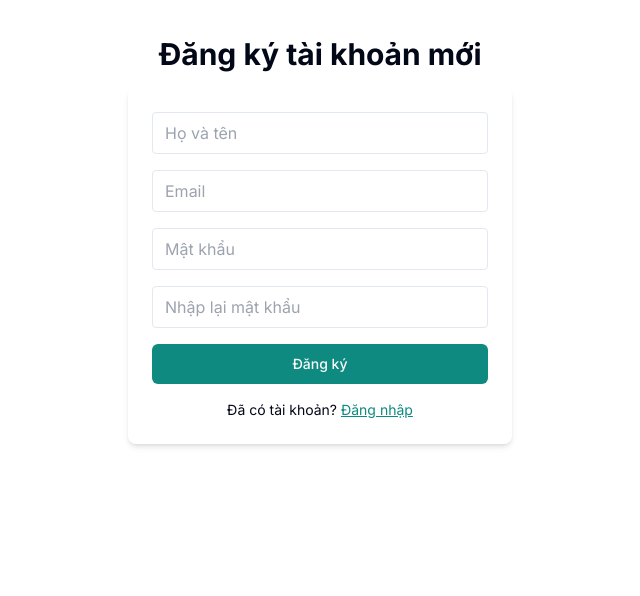
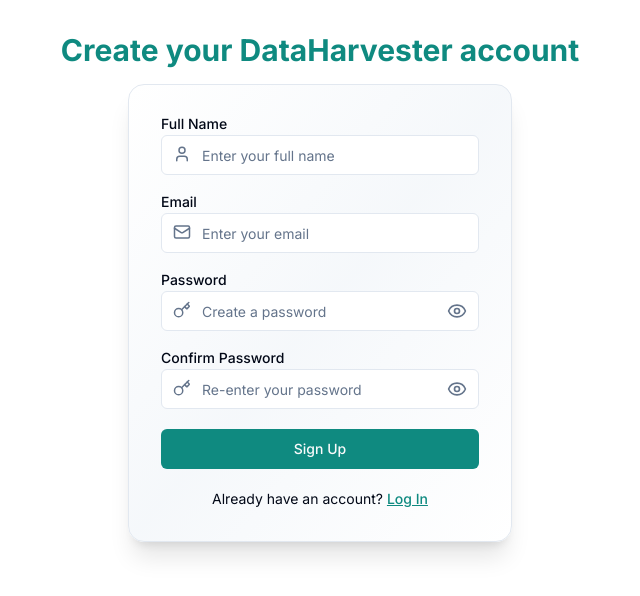
Before and after one commit to luongvietan/DataHarvester, a React (Vite) app: page /signup in a window 1280 px wide. Shown: the top 596 px of the page, without its empty margins (320-960 px from the left). Built offline with nearby package versions, Linux system fonts and the light colour scheme.

Commit message:
Refactor: Improve login/signup UI and translate to English
Refactor the login and signup pages to improve the UI and translate all text to English.

```diff
--- a/src/pages/Login.tsx
+++ b/src/pages/Login.tsx
@@ -1,33 +1,72 @@
 
 import { Link } from "react-router-dom";
 import { Button } from "@/components/ui/button";
+import { Input } from "@/components/ui/input";
+import { Label } from "@/components/ui/label";
+import { Mail, Key, Eye, EyeOff, LogIn } from "lucide-react";
+import { useState } from "react";
 
 const Login = () => {
+  const [showPassword, setShowPassword] = useState(false);
+
   return (
     <main className="min-h-[60vh] flex flex-col items-center justify-center px-4 py-8 animate-fade-in">
-      <h1 className="text-3xl font-bold mb-4">Đăng nhập DataHarvester</h1>
-      <div className="w-full max-w-sm space-y-4 p-6 rounded-lg bg-card shadow-md">
-        <form className="space-y-4">
-          {/* Sẽ bổ sung input sau */}
-          <input
-            className="w-full px-3 py-2 border rounded"
-            placeholder="Email"
-            type="email"
-            required
-          />
-          <input
-            className="w-full px-3 py-2 border rounded"
-            placeholder="Mật khẩu"
-            type="password"
-            required
-          />
-          <Button type="submit" className="w-full">Đăng nhập</Button>
+      <h1 className="text-3xl font-bold mb-4 text-center text-primary">Sign in to DataHarvester</h1>
+      <div className="w-full max-w-sm p-8 rounded-2xl bg-gradient-to-br from-card/80 via-secondary/70 to-background/70 shadow-xl glass-morphism border border-border">
+        <form className="space-y-6">
+          <div>
+            <Label htmlFor="email" className="mb-1 block">Email</Label>
+            <div className="relative">
+              <Mail className="absolute left-3 top-2.5 text-muted-foreground" size={18} />
+              <Input
+                className="pl-10"
+                id="email"
+                name="email"
+                type="email"
+                placeholder="Enter your email"
+                autoComplete="email"
+                required
+              />
+            </div>
+          </div>
+          <div>
+            <Label htmlFor="password" className="mb-1 block">Password</Label>
+            <div className="relative">
+              <Key className="absolute left-3 top-2.5 text-muted-foreground" size={18} />
+              <Input
+                className="pl-10 pr-10"
+                id="password"
+                name="password"
+                type={showPassword ? "text" : "password"}
+                placeholder="Enter your password"
+                autoComplete="current-password"
+                required
+              />
+              <button
+                type="button"
+                tabIndex={-1}
+                onClick={() => setShowPassword((s) => !s)}
+                className="absolute right-3 top-2.5 text-muted-foreground"
+                aria-label={showPassword ? "Hide password" : "Show password"}
+              >
+                {showPassword ? <EyeOff size={20} /> : <Eye size={20} />}
+              </button>
+            </div>
+          </div>
+          <Button type="submit" className="w-full gap-2">
+            <LogIn className="inline-block" size={18} />
+            Sign In
+          </Button>
         </form>
-        <div className="flex flex-col gap-2 text-sm text-center">
-          <Link to="/forgot-password" className="text-primary underline">Quên mật khẩu?</Link>
+        <div className="flex flex-col gap-2 text-sm text-center mt-5">
+          <Link to="/forgot-password" className="text-primary underline font-medium hover:text-primary/80 transition-colors">
+            Forgot password?
+          </Link>
           <span>
-            Chưa có tài khoản?{" "}
-            <Link className="text-primary underline" to="/signup">Đăng ký</Link>
+            Don&apos;t have an account?{" "}
+            <Link className="text-primary underline font-medium hover:text-primary/80" to="/signup">
+              Sign Up
+            </Link>
           </span>
         </div>
       </div>
--- a/src/pages/Signup.tsx
+++ b/src/pages/Signup.tsx
@@ -1,43 +1,107 @@
 
 import { Link } from "react-router-dom";
 import { Button } from "@/components/ui/button";
+import { Input } from "@/components/ui/input";
+import { Label } from "@/components/ui/label";
+import { User, Mail, Key, Eye, EyeOff } from "lucide-react";
+import { useState } from "react";
 
 const Signup = () => {
+  const [showPassword, setShowPassword] = useState(false);
+  const [showConfirm, setShowConfirm] = useState(false);
+
   return (
     <main className="min-h-[60vh] flex flex-col items-center justify-center px-4 py-8 animate-fade-in">
-      <h1 className="text-3xl font-bold mb-4">Đăng ký tài khoản mới</h1>
-      <div className="w-full max-w-sm space-y-4 p-6 rounded-lg bg-card shadow-md">
-        <form className="space-y-4">
-          {/* Sẽ bổ sung input sau */}
-          <input
-            className="w-full px-3 py-2 border rounded"
-            placeholder="Họ và tên"
+      <h1 className="text-3xl font-bold mb-4 text-center text-primary">Create your DataHarvester account</h1>
+      <div className="w-full max-w-sm p-8 rounded-2xl bg-gradient-to-br from-card/80 via-secondary/70 to-background/70 shadow-xl glass-morphism border border-border">
+        <form className="space-y-5">
+          <div>
+            <Label htmlFor="name" className="mb-1 block">Full Name</Label>
+            <div className="relative">
+              <User className="absolute left-3 top-2.5 text-muted-foreground" size={18} />
+              <Input
+                className="pl-10"
+                id="name"
+                name="name"
                 type="text"
+                placeholder="Enter your full name"
+                autoComplete="name"
                 required
               />
-          <input
-            className="w-full px-3 py-2 border rounded"
-            placeholder="Email"
+            </div>
+          </div>
+          <div>
+            <Label htmlFor="email" className="mb-1 block">Email</Label>
+            <div className="relative">
+              <Mail className="absolute left-3 top-2.5 text-muted-foreground" size={18} />
+              <Input
+                className="pl-10"
+                id="email"
+                name="email"
                 type="email"
+                placeholder="Enter your email"
+                autoComplete="email"
                 required
               />
-          <input
-            className="w-full px-3 py-2 border rounded"
-            placeholder="Mật khẩu"
-            type="password"
+            </div>
+          </div>
+          <div>
+            <Label htmlFor="password" className="mb-1 block">Password</Label>
+            <div className="relative">
+              <Key className="absolute left-3 top-2.5 text-muted-foreground" size={18} />
+              <Input
+                className="pl-10 pr-10"
+                id="password"
+                name="password"
+                type={showPassword ? "text" : "password"}
+                placeholder="Create a password"
+                autoComplete="new-password"
                 required
               />
-          <input
-            className="w-full px-3 py-2 border rounded"
-            placeholder="Nhập lại mật khẩu"
-            type="password"
+              <button
+                type="button"
+                tabIndex={-1}
+                onClick={() => setShowPassword((s) => !s)}
+                className="absolute right-3 top-2.5 text-muted-foreground"
+                aria-label={showPassword ? "Hide password" : "Show password"}
+              >
+                {showPassword ? <EyeOff size={20} /> : <Eye size={20} />}
+              </button>
+            </div>
+          </div>
+          <div>
+            <Label htmlFor="confirm_password" className="mb-1 block">Confirm Password</Label>
+            <div className="relative">
+              <Key className="absolute left-3 top-2.5 text-muted-foreground" size={18} />
+              <Input
+                className="pl-10 pr-10"
+                id="confirm_password"
+                name="confirm_password"
+                type={showConfirm ? "text" : "password"}
+                placeholder="Re-enter your password"
+                autoComplete="new-password"
                 required
               />
-          <Button type="submit" className="w-full">Đăng ký</Button>
+              <button
+                type="button"
+                tabIndex={-1}
+                onClick={() => setShowConfirm((s) => !s)}
+                className="absolute right-3 top-2.5 text-muted-foreground"
+                aria-label={showConfirm ? "Hide password" : "Show password"}
+              >
+                {showConfirm ? <EyeOff size={20} /> : <Eye size={20} />}
+              </button>
+            </div>
+          </div>
+          <Button type="submit" className="w-full">
+            Sign Up
+          </Button>
         </form>
-        <div className="text-sm text-center">
-            Đã có tài khoản?{" "}
-            <Link to="/login" className="text-primary underline">Đăng nhập</Link>
+        <div className="text-sm text-center mt-5">
+          Already have an account?{" "}
+          <Link to="/login" className="text-primary underline font-medium hover:text-primary/80">
+            Log In
+          </Link>
         </div>
       </div>
     </main>
```
Lines whose indentation alone changed are shown as unchanged.
